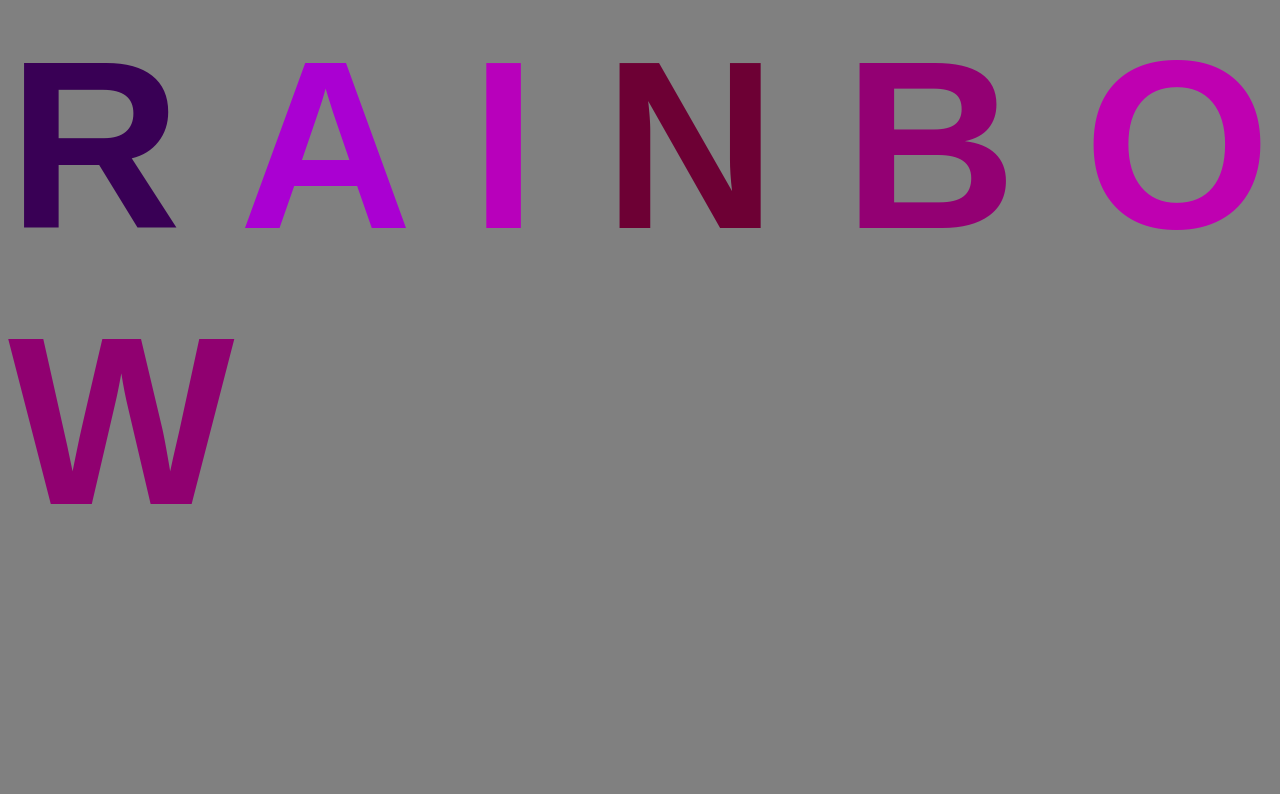
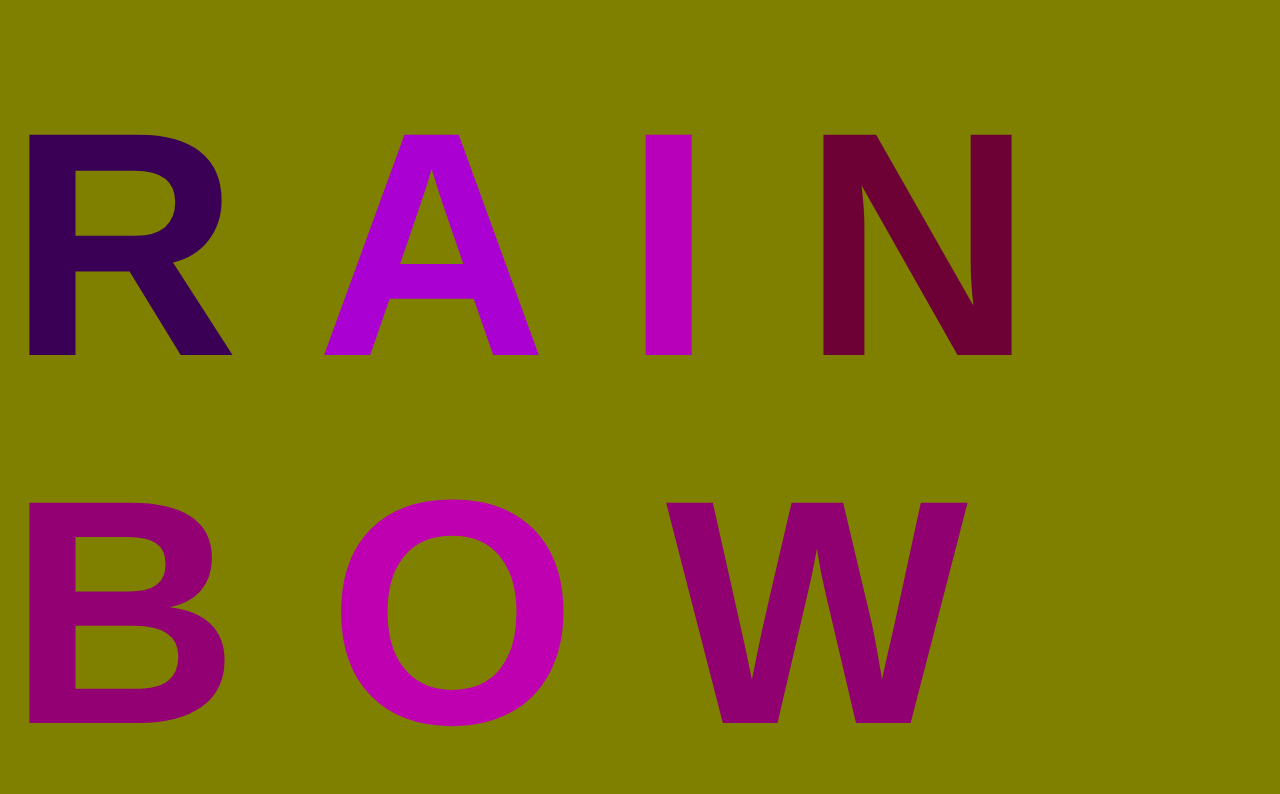
Before and after one commit to alexm323/AnimatedGitTextDemo, a plain HTML site: page index.html in a window 1280 px wide. Shown: the part 162-956 px from the top of the page. Before the commit the page ends 800 px from the top, so only its background shows below. Drawn offline with Linux system fonts and the light colour scheme.

Commit message:
change bg to olive

```diff
--- a/style.css
+++ b/style.css
@@ -4,12 +4,12 @@ body {
 	align-items: left;
 	height: 50vh;
 
-	background-color: grey;
+	background-color: olive;
 	font-family: Arial, Helvetica, sans-serif;
 }
 
 h1 {
-	font-size: 15rem;
+	font-size: 20rem;
 }
 .letter {
 	transition: color 1000ms;
```
